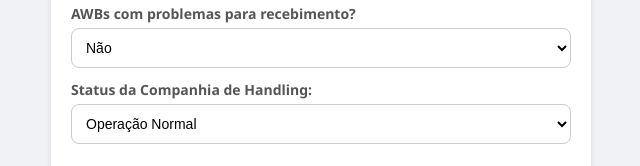
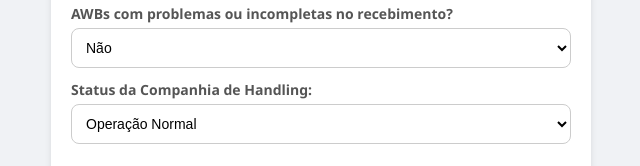
Before and after one commit to brenoteles/Flogs-Passagem-De-Turno, a plain HTML site: page index.html in a window 1280 px wide. Shown: the part 803-969 px from the top of the page, 319-959 px from the left. Drawn offline with nearby package versions, Linux system fonts and the light colour scheme.

Commit message:
Update index.html

```diff
--- a/index.html
+++ b/index.html
@@ -88,7 +88,7 @@
         <textarea id="f_awb_sel_num" rows="3" placeholder="Insira os números (uma AWB por linha)"></textarea>
     </div>
 
-    <label>AWBs com problemas para recebimento?</label>
+    <label>AWBs com problemas ou incompletas no recebimento?</label>
     <select id="f_awb_prob" onchange="toggleVisibilidade('f_awb_prob', 'box_awb_prob', 'Sim')">
         <option value="Não">Não</option>
         <option value="Sim">Sim</option>
```
